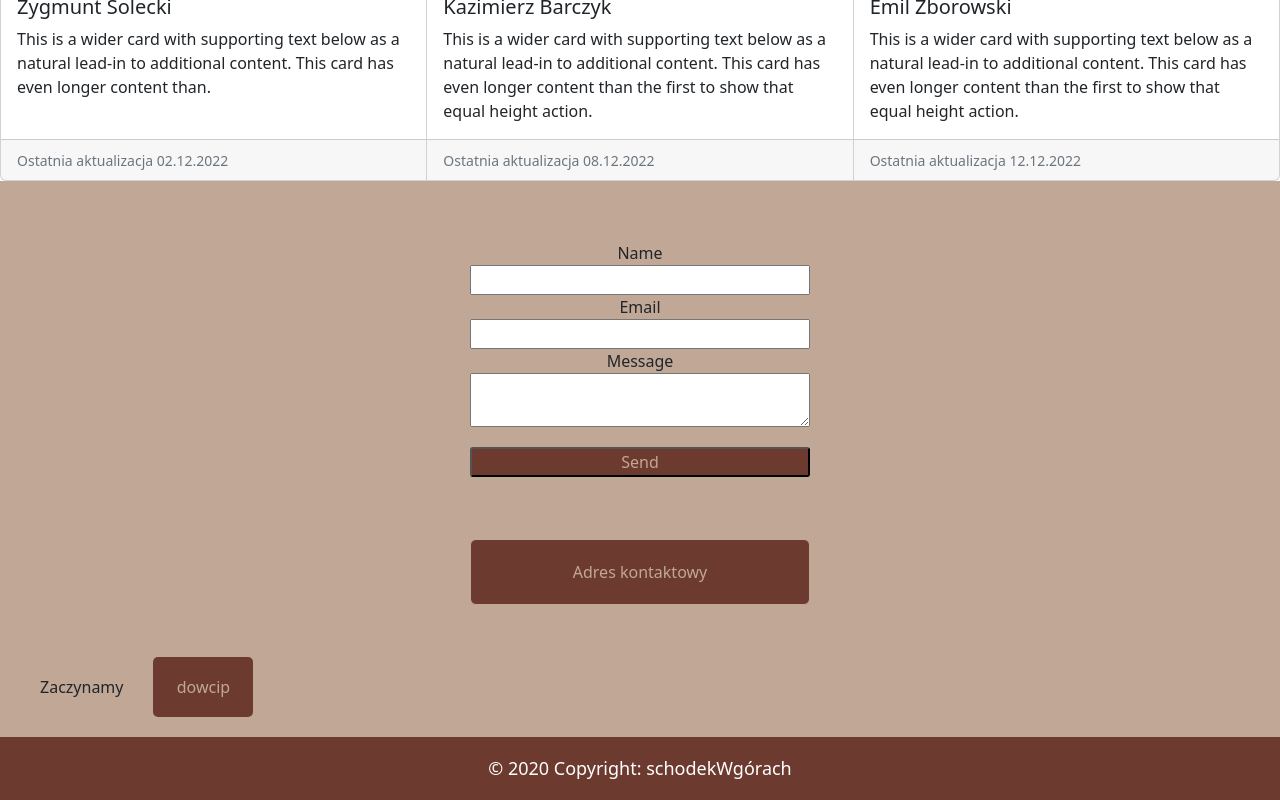
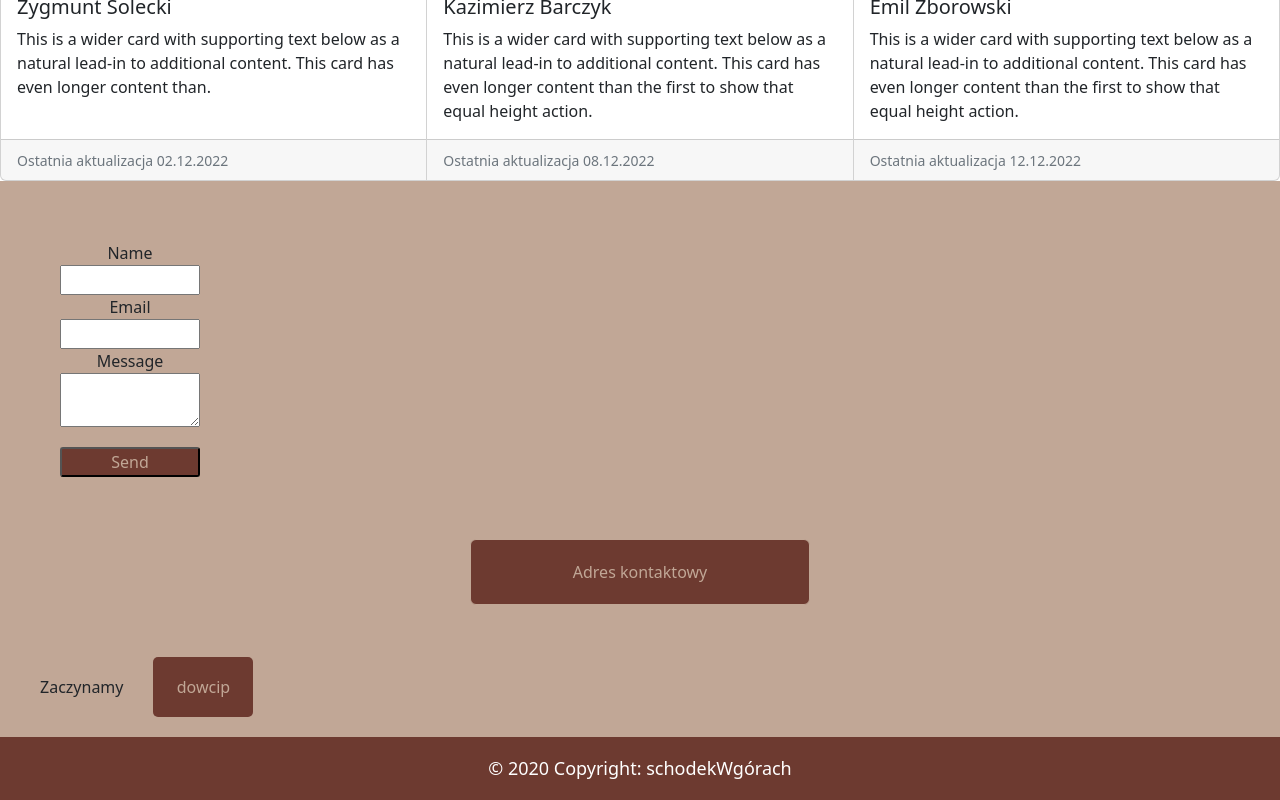
Before and after one commit to schodekWgorach/ps003_family-page, a React (Create React App) app: page / in a window 1280 px wide. Shown: the part 1672-2472 px from the top of the page. Built offline with nearby package versions, Linux system fonts and the light colour scheme.

Commit message:
improvement of the reset file minor changes in the form

```diff
--- a/src/components/element/contact/_contact.scss
+++ b/src/components/element/contact/_contact.scss
@@ -12,12 +12,12 @@
 }
 
 .myFormBox {
-  width: 400px;
+  width: 200px;
   display: flex;
   justify-content: center;
-  margin-right: auto;
-  margin-left: auto;
-  min-width: 400px;
+/*  margin-right: auto;
+  margin-left: auto;*/
+  min-width: 200px;
   &Input {
     display: flex;
     justify-content: center;
@@ -30,7 +30,6 @@
   }
   &InputButton{
     margin-top: 20px;
-
     background-color: #6D3A30;
   }
 }
--- a/src/scss/_reset.scss
+++ b/src/scss/_reset.scss
@@ -1,4 +1,52 @@
+/* http://meyerweb.com/eric/tools/css/reset/
+   v2.0 | 20110126
+   License: none (public domain)
+*/
+
+html, body, div, span, applet, object, iframe,
+h1, h2, h3, h4, h5, h6, p, blockquote, pre,
+a, abbr, acronym, address, big, cite, code,
+del, dfn, em, img, ins, kbd, q, s, samp,
+small, strike, strong, sub, sup, tt, var,
+b, u, i, center,
+dl, dt, dd, ol, ul, li,
+fieldset, form, label, legend,
+table, caption, tbody, tfoot, thead, tr, th, td,
+article, aside, canvas, details, embed,
+figure, figcaption, footer, header, hgroup,
+menu, nav, output, ruby, section, summary,
+time, mark, audio, video {
+  margin: 0;
+  padding: 0;
+  border: 0;
+  font-size: 100%;
+  font: inherit;
+  vertical-align: baseline;
+}
+/* HTML5 display-role reset for older browsers */
+article, aside, details, figcaption, figure,
+footer, header, hgroup, menu, nav, section {
+  display: block;
+}
+body {
+  line-height: 1;
+}
+ol, ul {
+  list-style: none;
+}
+blockquote, q {
+  quotes: none;
+}
+blockquote:before, blockquote:after,
+q:before, q:after {
+  content: '';
+  content: none;
+}
+table {
+  border-collapse: collapse;
+  border-spacing: 0;
+}
+
 *{
-  margin: 0;
   box-sizing: border-box;
 }
```
